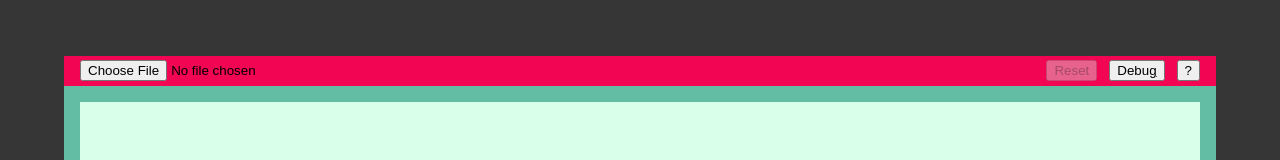
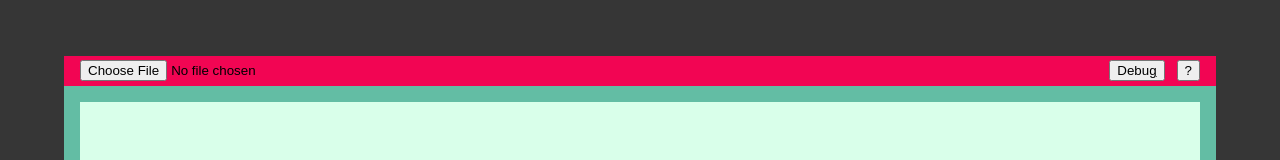
Before and after one commit to sleiph/CHIP-OITO, a React (Create React App) app: page / in a window 1280 px wide. Shown: the top 160 px of the page. Built offline with nearby package versions, Linux system fonts and the light colour scheme.

Commit message:
arrumando

```diff
--- a/src/pages/Home.js
+++ b/src/pages/Home.js
@@ -33,6 +33,10 @@ const DivDebug = styled.div`
   display: flex;
   gap: 12px;
 `
+const btn = styled.button`
+  width: fit-content;
+`
+
 
 function Home(  ) {
 
@@ -120,6 +124,8 @@ function Home(  ) {
   return (
     <Container>
       <Cartucho>
+        {
+          (disable) ? <btn><button onClick={reset}>Reset</button></btn> :
           <input
             type='file'
             id='file'
@@ -128,9 +134,9 @@ function Home(  ) {
             onClick={e => e.target.value = ''}
             disabled={disable}
           />
+        }
         <DivDebug>
-          <button disabled={!disable} onClick={reset}>Reset</button>
-          <button onClick={handleDebug}>Debu<u>g</u></button>
+          <button onClick={handleDebug}>Debu<span style = {{textDecoration:'underline'}} >g</span></button>
           <button onClick={handleAjuda}>?</button>
         </DivDebug>
       </Cartucho>
```
Lines whose indentation alone changed are shown as unchanged.
